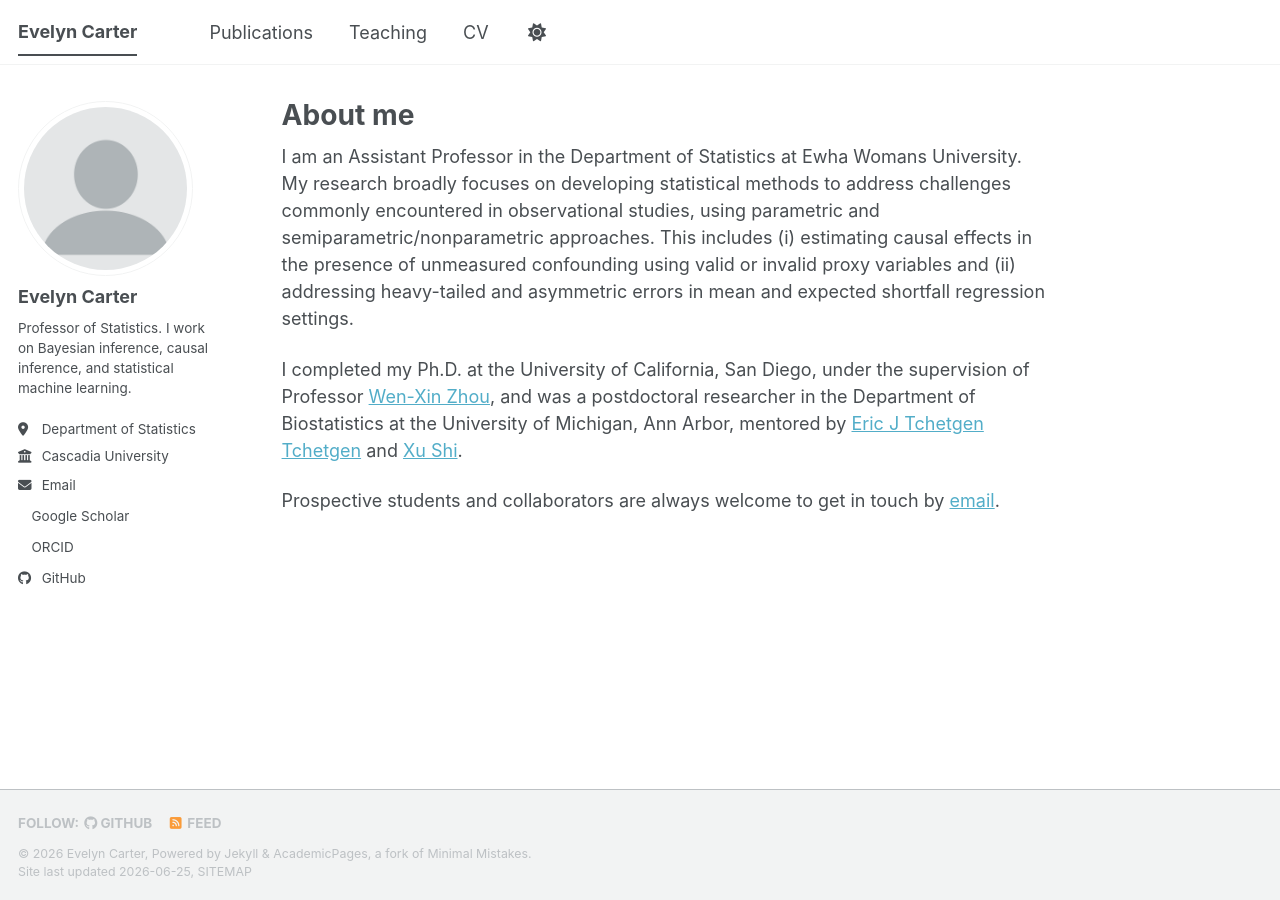
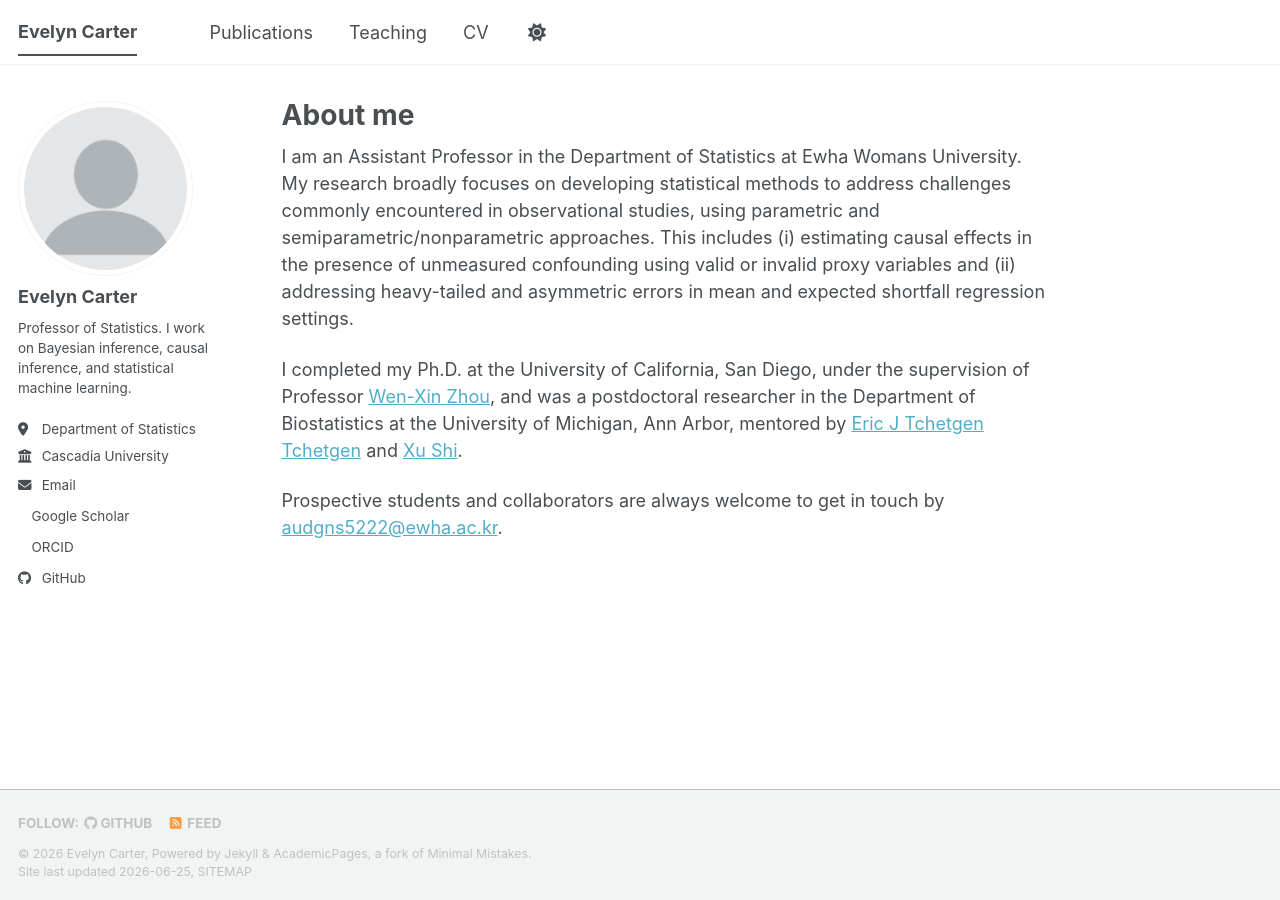
Before and after one commit to myeonghunyu/myeonghunyu.github.io, a Jekyll site: the page built from _pages/about.md, in a window 1280 px wide. Built offline with Jekyll 4.4.1, drawn with Linux system fonts in a browser that asks for light colours; a style sheet for code colours, icons or effects is not loaded.

Commit message:
Update email link format in about.md

```diff
--- a/_pages/about.md
+++ b/_pages/about.md
@@ -13,4 +13,4 @@ My research broadly focuses on developing statistical methods to address challen
 I completed my Ph.D. at the University of California, San Diego, under the supervision of Professor [Wen-Xin Zhou](https://sites.google.com/view/wenxinzhou/), and was a postdoctoral researcher in the Department of Biostatistics at the University of Michigan, Ann Arbor, mentored by [Eric J Tchetgen Tchetgen](https://statistics.wharton.upenn.edu/profile/ett/) and [Xu Shi](http://www.xuritashi.com/).
 
 Prospective students and collaborators are always welcome to get in touch by
-[email](mailto:audgns5222@ewha.ac.kr).
+[audgns5222@ewha.ac.kr](mailto:audgns5222@ewha.ac.kr).
```
